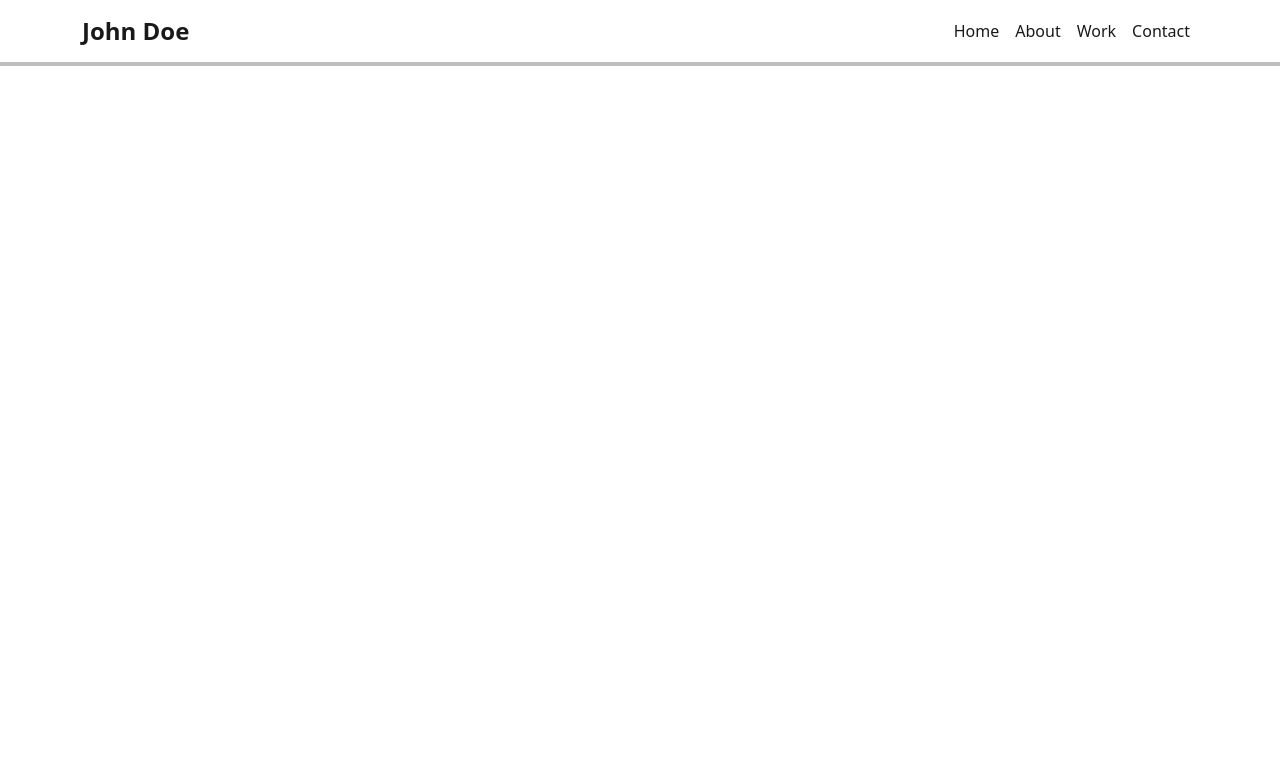
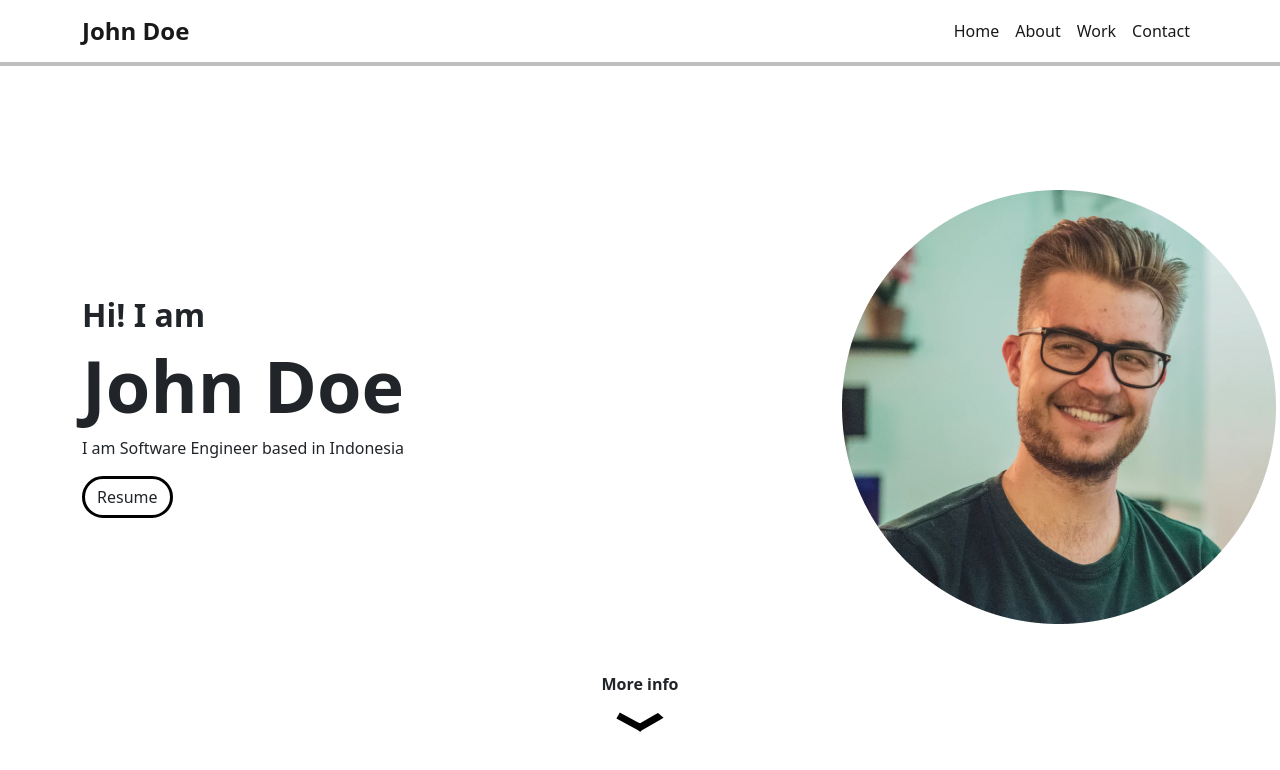
Before and after one commit to ilhardika/Portfolio, a plain HTML site: page index.html in a window 1280 px wide. Drawn offline with nearby package versions, Linux system fonts and the light colour scheme.

Commit message:
adding home

```diff
--- a/index.html
+++ b/index.html
@@ -10,7 +10,6 @@
     <title>Portfolio</title>
 </head>
 <body>
-    <section id="navbar">
     <nav class="navbar navbar-expand-lg bg-white">
         <div class="container">
             <a class="navbar-brand fs-4 fw-bold" href="#">John Doe</a>
@@ -35,9 +34,22 @@
             </div>
         </div>
         </nav>
-    </section>
-    <section id="home">
-
+    <section id="home" class="home container">
+        <div class="row d-flex align-items-center">
+            <div class="col-8">
+                <h2 class="fw-semibold">Hi! I am</h2>
+                <h1 class="fw-bold">John Doe</h1>
+                <p>I am Software Engineer based in Indonesia</p>
+                <a href="images/potrait.png" class="btn" download>Resume</a>
+            </div>
+            <div class="col-4">
+                <img src="images/potrait.png" alt="">
+            </div>
+        </div>
+        <div class="d-flex flex-column align-items-center mt-5">
+            <p class="fs-6 fw-bold">More info</p>
+            <img id="arrow" src="images/arrow.svg" width="48" alt="">
+        </div>
     </section>
 
     <!-- JavaScript-->
--- a/style.css
+++ b/style.css
@@ -1,3 +1,34 @@
+section {
+    padding-top: 128px;
+}
 .navbar {
     box-shadow: 0 0 0 4px rgba(0, 0, 0, 0.25);
 }
+.home h1 {
+    font-size: 72px;
+}
+.home h3 {
+    font-size: 64px;
+}
+.btn{
+    border: 3px solid black;
+    border-radius: 24px;
+}
+.btn:hover{
+    background-color: black;
+    color: white;
+}
+#arrow{
+    animation: 1.25s upDown infinite;
+}
+@keyframes upDown {
+    0%{
+        transform: translateY(0);
+    }
+    50%{
+        transform: translateY(10px);
+    }
+    100%{
+        transform: translateY(0);
+    }
+}
```
Lines whose indentation alone changed are shown as unchanged.
